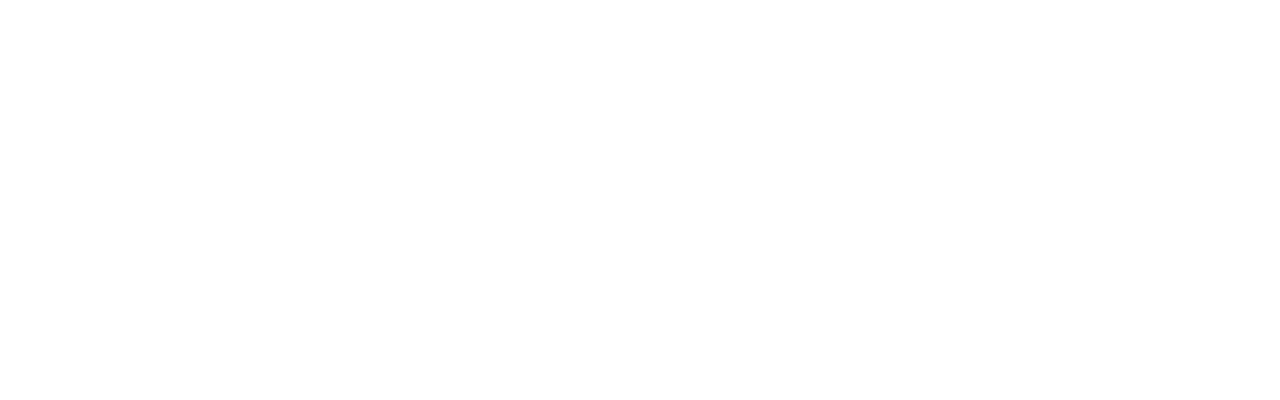
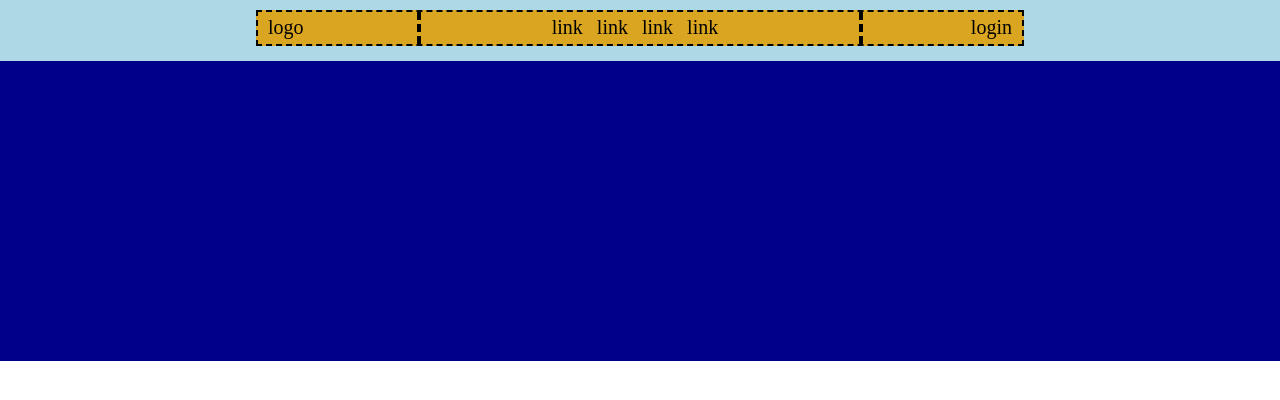
Before and after one commit to MicheleLafronza/htmlcss-struttura-discord, a plain HTML site: page index.html in a window 1280 px wide. Drawn offline with Linux system fonts and the light colour scheme.

Commit message:
nav completed

```diff
--- a/css/style.css
+++ b/css/style.css
@@ -3,3 +3,66 @@
     padding: 0;
     box-sizing: border-box;
 }
+
+/* regole header */
+header {
+    width: 100%;
+    /* DEBUG */
+    min-height: 350px;
+}
+
+nav {
+    padding-top: 10px;
+    padding-bottom: 15px;
+    background-color: rgba(173,216,230,255);
+    line-height: 30px;
+    /* DEBUG */
+    min-height: 50px
+}
+
+#banner-top {
+
+    background-color: rgba(0,0,139,255);
+    /* DEBUG */
+    min-height: 300px;
+}
+
+/* regole nav */
+#flex-container-nav {
+    width: 60%;
+    margin: 0px auto;
+    background-color: rgba(218,165,32,255);
+    display: flex;
+    justify-content: space-between;
+    /* DEBUG */
+    border-style: dashed;
+    border-width: 2px;
+}
+
+#logo-nav {
+    width: 20%;
+    margin-left: 10px;
+    /* DEBUG */
+    font-size: 20px;
+}
+
+#link-nav {
+    width: 60%;
+    border-style: dashed;
+    border-width: 0px 4px 0px 4px;
+    text-align: center;
+}
+
+#login-nav {
+    width: 20%;
+    text-align: right;
+    margin-right: 10px;
+    /* DEBUG */
+    font-size: 20px;
+}
+
+#link-nav li {
+    display: inline;
+    font-size: 20px;
+    margin-right: 10px;
+}
--- a/index.html
+++ b/index.html
@@ -7,9 +7,31 @@
     <title>Discord</title>
 </head>
 <body>
+
+    <!-- inizio header -->
    <header>
+        <!-- sezione nav/logo/login -->
+        <nav>
+            <div id="flex-container-nav">
+                <div id="logo-nav">logo</div>
+                <div id="link-nav">
+                    <ul id="items-nav">
+                        <li>link</li>
+                        <li>link</li>
+                        <li>link</li>
+                        <li>link</li>
+                    </ul>
+                </div>
+                <div id="login-nav">login</div>
+            </div>
+        </nav>
 
+        <!-- sezione banner principale/titolo/descrizione -->
+        <section id="banner-top">
+
+        </section>
    </header>
+   <!-- / fine header -->
 
    <main>
 
```
